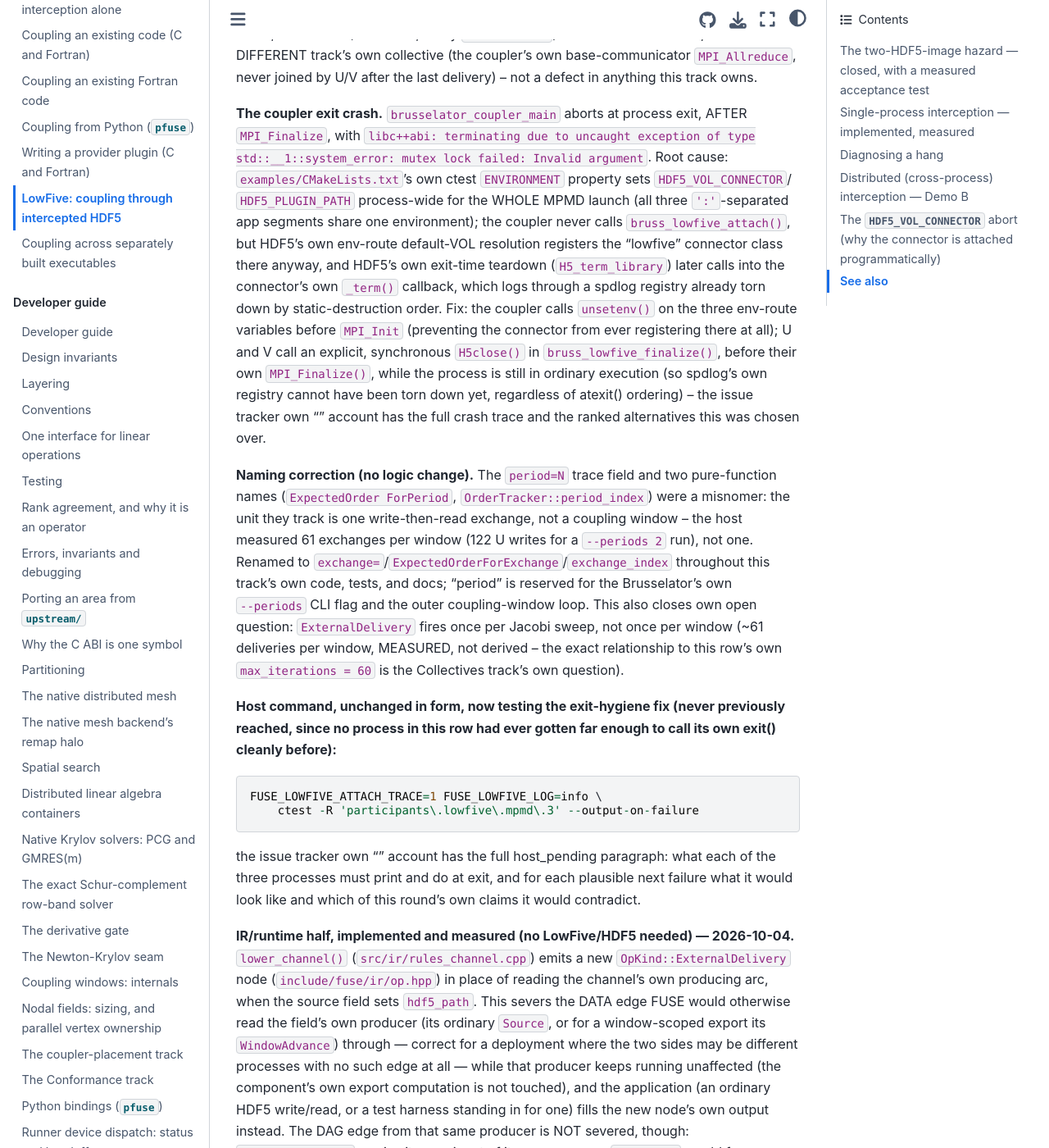
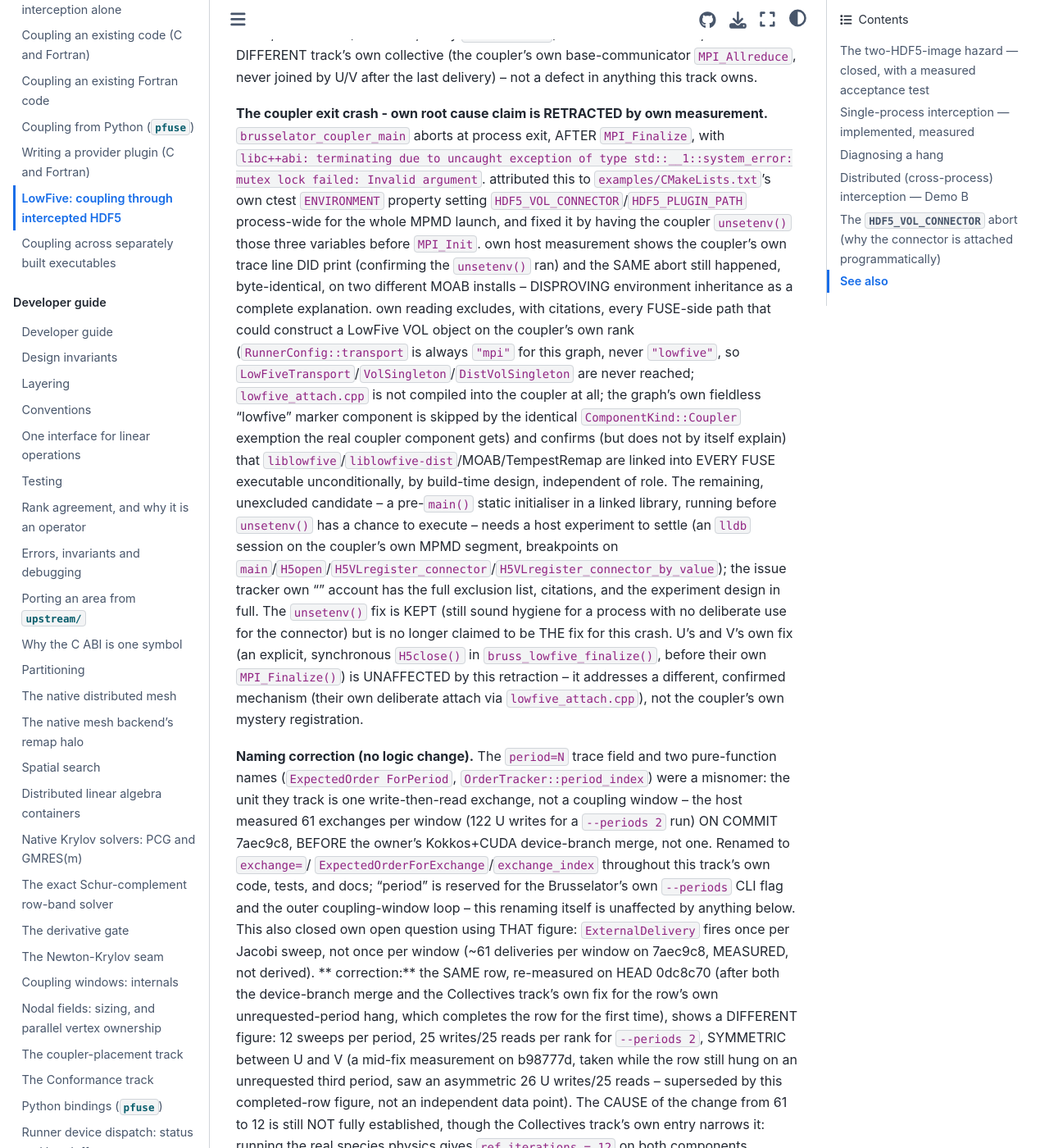
Before and after one commit to vijaysm/fuse, a Sphinx documentation site: the page built from docs/user/lowfive.md, in a window 1280 px wide and 1400 px high, scrolled down 20830 px. Shown: the whole window at 82% size. Built offline with Sphinx 7.4.7 and the Sphinx Book theme 1.1.4, drawn with Linux system fonts in a browser that asks for light colours; pages that are not in the unit, such as notebooks, are missing from menus; some of the changed text lies outside the part shown.

Commit message:
Retract the earlier exit-crash cause and state the sweep counts by head
The unsetenv before MPI_Init was shown not to stop the registration; the 61 and 12 figures are labelled with the commit that measured each.

```diff
--- a/docs/user/lowfive.md
+++ b/docs/user/lowfive.md
@@ -936,28 +936,50 @@
 coupler's own base-communicator `MPI_Allreduce`, never joined by U/V after the last delivery) -- not a defect in
 anything this track owns.
 
-**The coupler exit crash.** `brusselator_coupler_main` aborts at process exit, AFTER `MPI_Finalize`, with
-`libc++abi: terminating due to uncaught exception of type std::__1::system_error: mutex lock failed: Invalid
-argument`. Root cause: `examples/CMakeLists.txt`'s own ctest `ENVIRONMENT` property sets `HDF5_VOL_CONNECTOR`/
-`HDF5_PLUGIN_PATH` process-wide for the WHOLE MPMD launch (all three `':'`-separated app segments share one
-environment); the coupler never calls `bruss_lowfive_attach()`, but HDF5's own env-route default-VOL resolution
-registers the "lowfive" connector class there anyway, and HDF5's own exit-time teardown (`H5_term_library`) later
-calls into the connector's own `_term()` callback, which logs through a spdlog registry already torn down by
-static-destruction order. Fix: the coupler calls `unsetenv()` on the three env-route variables before `MPI_Init`
-(preventing the connector from ever registering there at all); U and V call an explicit, synchronous `H5close()`
-in `bruss_lowfive_finalize()`, before their own `MPI_Finalize()`, while the process is still in ordinary
-execution (so spdlog's own registry cannot have been torn down yet, regardless of atexit() ordering) --
-the issue tracker own "" account has the full crash trace and the ranked alternatives this was chosen
-over.
+**The coupler exit crash - own root cause claim is RETRACTED by own measurement.**
+`brusselator_coupler_main` aborts at process exit, AFTER `MPI_Finalize`, with `libc++abi: terminating due to
+uncaught exception of type std::__1::system_error: mutex lock failed: Invalid argument`. attributed this
+to `examples/CMakeLists.txt`'s own ctest `ENVIRONMENT` property setting `HDF5_VOL_CONNECTOR`/`HDF5_PLUGIN_PATH`
+process-wide for the whole MPMD launch, and fixed it by having the coupler `unsetenv()` those three variables
+before `MPI_Init`. own host measurement shows the coupler's own trace line DID print (confirming the
+`unsetenv()` ran) and the SAME abort still happened, byte-identical, on two different MOAB installs -- DISPROVING
+environment inheritance as a complete explanation. own reading excludes, with citations, every
+FUSE-side path that could construct a LowFive VOL object on the coupler's own rank (`RunnerConfig::transport` is
+always `"mpi"` for this graph, never `"lowfive"`, so `LowFiveTransport`/`VolSingleton`/`DistVolSingleton` are
+never reached; `lowfive_attach.cpp` is not compiled into the coupler at all; the graph's own fieldless "lowfive"
+marker component is skipped by the identical `ComponentKind::Coupler` exemption the real coupler component gets)
+and confirms (but does not by itself explain) that `liblowfive`/`liblowfive-dist`/MOAB/TempestRemap are linked
+into EVERY FUSE executable unconditionally, by build-time design, independent of role. The remaining, unexcluded
+candidate -- a pre-`main()` static initialiser in a linked library, running before `unsetenv()` has a chance to
+execute -- needs a host experiment to settle (an `lldb` session on the coupler's own MPMD segment, breakpoints on
+`main`/`H5open`/`H5VLregister_connector`/`H5VLregister_connector_by_value`); the issue tracker own ""
+account has the full exclusion list, citations, and the experiment design in full. The `unsetenv()` fix is KEPT
+(still sound hygiene for a process with no deliberate use for the connector) but is no longer claimed to be THE
+fix for this crash. U's and V's own fix (an explicit, synchronous `H5close()` in `bruss_lowfive_finalize()`,
+before their own `MPI_Finalize()`) is UNAFFECTED by this retraction -- it addresses a different, confirmed
+mechanism (their own deliberate attach via `lowfive_attach.cpp`), not the coupler's own mystery registration.
 
 **Naming correction (no logic change).** The `period=N` trace field and two pure-function names (`ExpectedOrder
 ForPeriod`, `OrderTracker::period_index`) were a misnomer: the unit they track is one write-then-read exchange,
-not a coupling window -- the host measured 61 exchanges per window (122 U writes for a `--periods 2` run), not
-one. Renamed to `exchange=`/`ExpectedOrderForExchange`/`exchange_index` throughout this track's own code, tests,
-and docs; "period" is reserved for the Brusselator's own `--periods` CLI flag and the outer coupling-window loop.
-This also closes own open question: `ExternalDelivery` fires once per Jacobi sweep, not once per
-window (~61 deliveries per window, MEASURED, not derived -- the exact relationship to this row's own
-`max_iterations = 60` is the Collectives track's own question).
+not a coupling window -- the host measured 61 exchanges per window (122 U writes for a `--periods 2` run) ON
+COMMIT 7aec9c8, BEFORE the owner's Kokkos+CUDA device-branch merge, not one. Renamed to `exchange=`/
+`ExpectedOrderForExchange`/`exchange_index` throughout this track's own code, tests, and docs; "period" is
+reserved for the Brusselator's own `--periods` CLI flag and the outer coupling-window loop -- this renaming
+itself is unaffected by anything below. This also closed own open question using THAT figure:
+`ExternalDelivery` fires once per Jacobi sweep, not once per window (~61 deliveries per window on 7aec9c8,
+MEASURED, not derived). ** correction:** the SAME row, re-measured on HEAD 0dc8c70 (after both the
+device-branch merge and the Collectives track's own fix for the row's own unrequested-period hang, which
+completes the row for the first time), shows a DIFFERENT figure: 12 sweeps per period, 25 writes/25 reads per
+rank for `--periods 2`, SYMMETRIC between U and V (a mid-fix measurement on b98777d, taken while the row still
+hung on an unrequested third period, saw an asymmetric 26 U writes/25 reads -- superseded by this completed-row
+figure, not an independent data point). The CAUSE of the change from 61 to 12 is still NOT fully established,
+though the Collectives track's own entry narrows it: running the real species physics gives
+`ref_iterations = 12` on both components, refuting the earlier "61 is exactly `kMaxIterations + 1`" hypothesis
+outright, and traces 61 to a commit predating that fix, confirming it as a genuine 7aec9c8 measurement.
+also records, as an arithmetic observation only, not a finding, that 122 is also consistent with 12
+sweeps/period over TEN periods rather than two -- not established, only consistent; this file does not claim a
+cause for the 61-to-12 change. The exact relationship between either sweep count and the Collectives track's
+own `max_iterations`/convergence machinery remains that track's own question in both cases.
 
 **Host command, unchanged in form, now testing the exit-hygiene fix (never previously reached, since no process
 in this row had ever gotten far enough to call its own exit() cleanly before):**
@@ -970,6 +992,33 @@
 the issue tracker own "" account has the full host_pending paragraph: what each of the three
 processes must print and do at exit, and for each plausible next failure what it would look like and which of
 this round's own claims it would contradict.
+
+** - own exit-crash fix is confirmed on the host to have RUN but not to have stopped the**
+**crash; a read-first investigation excludes every FUSE-side registration path with citations; a host**
+**experiment is designed, not run; this crash is now the ONLY thing between the row and a pass.** Same host,
+same row, measured mid-round on HEAD b98777d (after the owner's Kokkos+CUDA device-branch merge;
+`/opt/moab-tempest` was removed, MOAB now lives at `/opt/moab/cmake-all` with a shared `libhdf5.310` rather than
+an embedded copy -- measured identical on both). The coupler's own trace line printed (confirming the
+`unsetenv()` call ran), and the SAME abort still happened, byte-identical trace, on both MOAB installs. Three
+FUSE-side mechanisms were excluded by reading, not by a host run: `RunnerConfig::transport` is assigned exactly
+once in the tree and is always `"mpi"` for this graph, so `LowFiveTransport` is never constructed on any rank;
+the graph's own fieldless "lowfive" marker component is skipped by the identical `ComponentKind::Coupler` check
+the real coupler component is; `lowfive_attach.cpp` is not compiled into the coupler's own binary at all.
+`liblowfive`/MOAB/TempestRemap ARE linked into every FUSE executable by build-time design (explaining
+`otool -L`, not causation). No eager/static-constructor trigger was found in LowFive's own granted source. The
+remaining, unexcluded candidate -- a pre-`main()` static initialiser inside MOAB's or TempestRemap's own
+compiled binary, unreadable from this track -- needs a host `lldb` experiment to settle (breakpoints on
+`main`/`H5open`/`H5VLregister_connector`/`H5VLregister_connector_by_value`, each outcome separating a distinct
+candidate); the issue tracker own "" account has the full exclusion list, citations, and the
+four-outcome experiment design in full. **LATER UPDATE, same round, HEAD now 0dc8c70:** the Collectives track's
+own fix for the row's own unrequested-period hang landed, and the row NO LONGER HANGS -- it completes in
+1.87 s, with U/V's own data path reproducing the transport-only twin exactly (byte-identical logs,
+`brusselator_check --check: OK`) for the first time. This exit crash is now the ONLY remaining failure in the
+row. U's and V's own exit codes were NOT observed in this measurement (mpiexec killed them after the coupler's
+own BAD TERMINATION was reported); task B's own experiment is extended to capture them once the coupler's own
+fix lands. No FUSE-code change was made this round: reading
+did not establish a definite defect in FUSE's own code, only in a dependency this track cannot patch. Round
+9's `unsetenv()` and U/V's `H5close()` calls are both KEPT, unchanged.
 
 **IR/runtime half, implemented and measured (no LowFive/HDF5 needed) —
 2026-10-04.** `lower_channel()` (`src/ir/rules_channel.cpp`) emits a new
```
Also changed, not shown: 2 other files.
